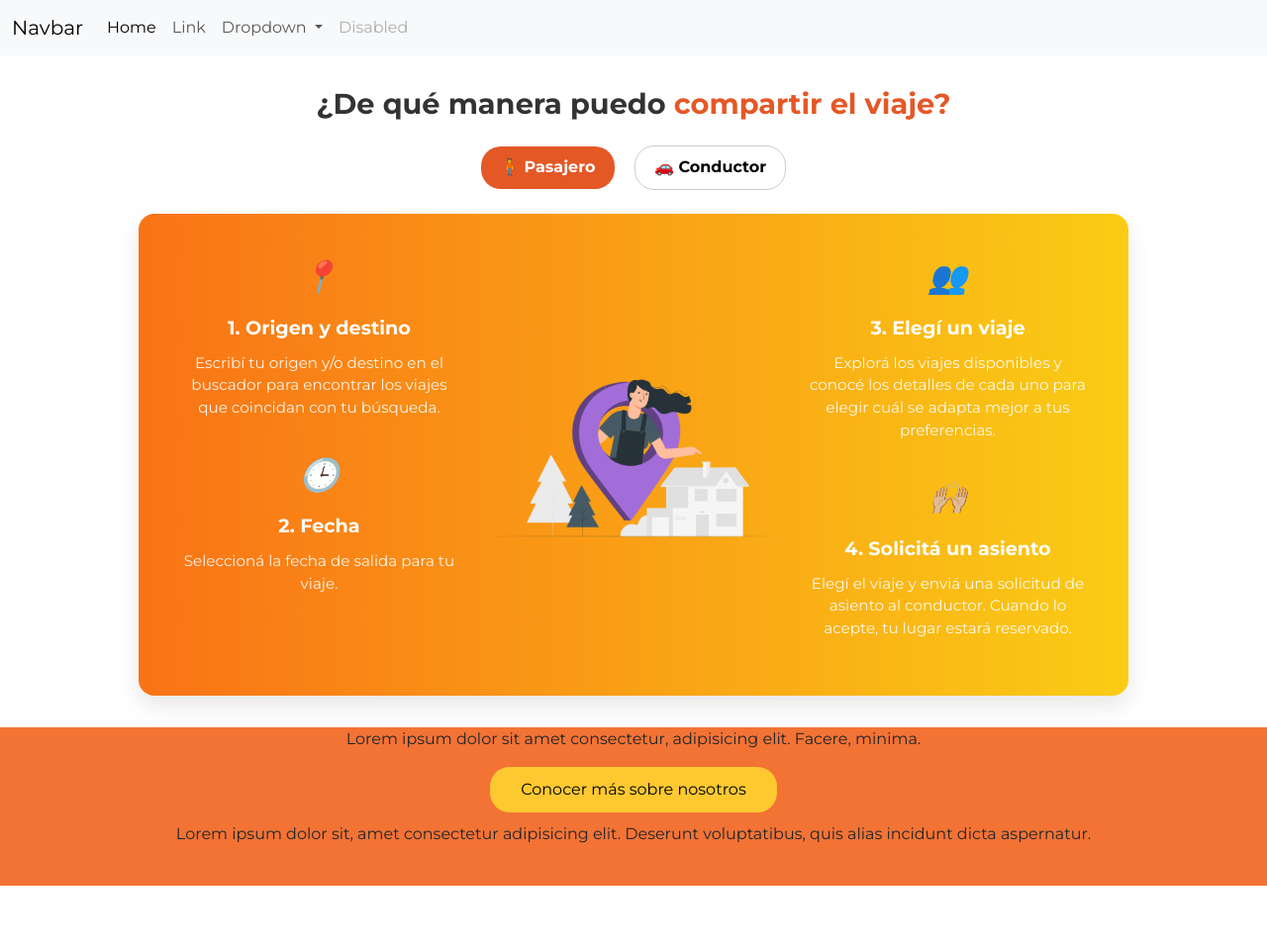
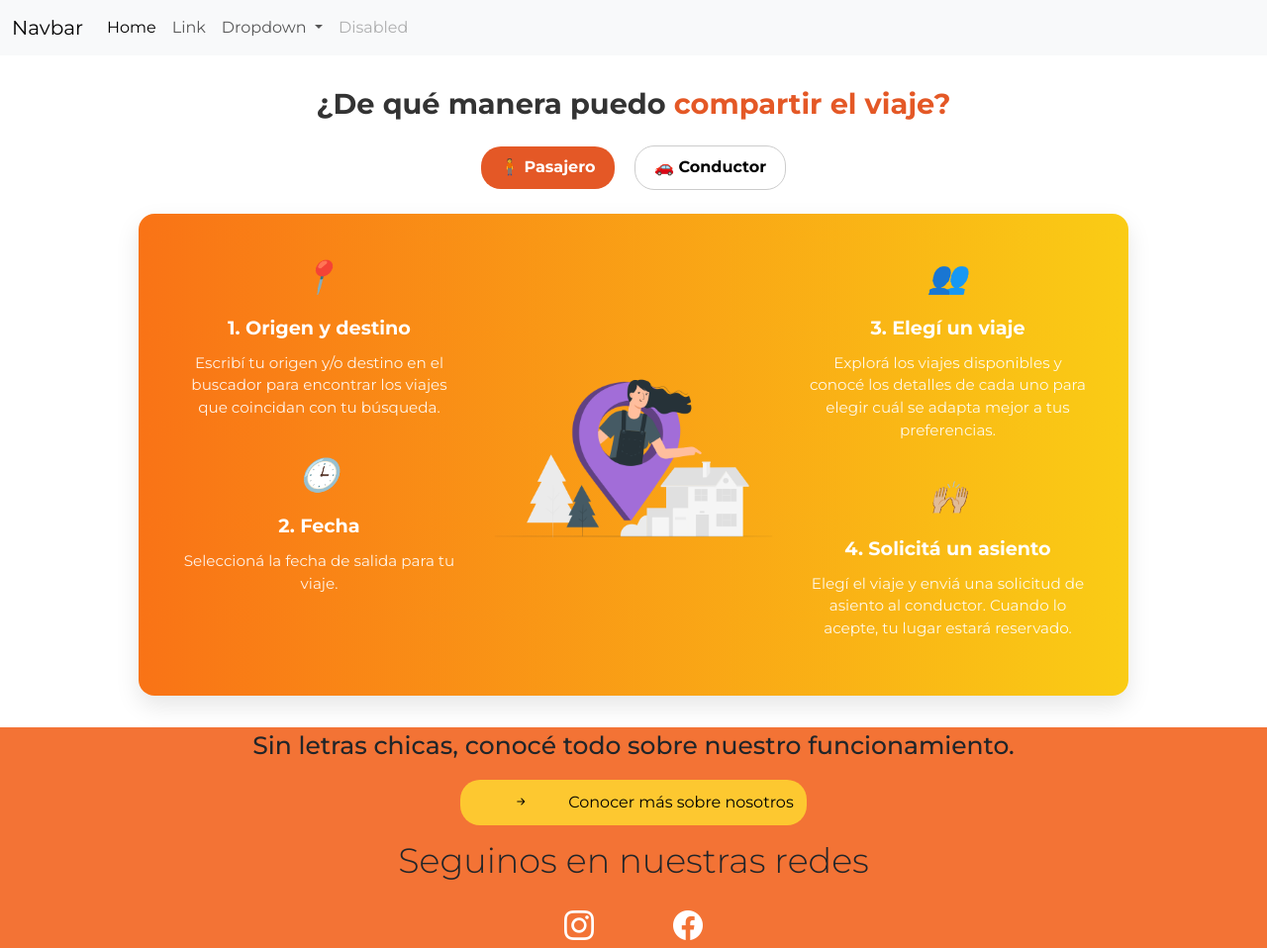
Before and after one commit to omastrangelo/olaGo, a plain HTML site: page index.html in a window 1280 px wide. Shown: the whole page at 99% size. Before the commit the page ends 895 px from the top, so only its background shows below. Drawn offline with nearby package versions, Linux system fonts and the light colour scheme.

Commit message:
arreglos de contenido y estilo en footer

```diff
--- a/css/styles.css
+++ b/css/styles.css
@@ -148,11 +148,37 @@ footer{
     display: contents;
 }
 
-.botonFooter{
-    background-color:#FDC830;
-    width: 290px; ;
-    height:46px ;
-    border-radius: 20px ;
-    border-style: none;
-    margin-bottom: 10px;
+.botonFooter {
+  background-color: #FDC830;
+  width: 350px;
+  height: 46px;
+  border-radius: 20px;
+  border: none;
+  margin-bottom: 10px;
 }
+
+
+.contenedorIconosFooter{
+  display: flex;
+  justify-content: center;
+  font-size: 30px;
+  color: white;
+}
+
+.bi, .bi-instagram{
+  margin-right: 40px;
+}
+
+.bi , .bi-facebook{
+margin-left: 40px;
+}
+
+.primerElementoFooter p{
+  font-weight:500;
+  font-size: 25px;
+}
+
+.segundoElementoFooter p{
+  font-weight:300;
+  font-size: 35px;
+}
--- a/index.html
+++ b/index.html
@@ -10,7 +10,9 @@
         integrity="sha384-QWTKZyjpPEjISv5WaRU9OFeRpok6YctnYmDr5pNlyT2bRjXh0JMhjY6hW+ALEwIH" crossorigin="anonymous">
     <link rel="preconnect" href="https://fonts.googleapis.com">
     <link rel="preconnect" href="https://fonts.gstatic.com" crossorigin>
-    <link href="https://fonts.googleapis.com/css2?family=Montserrat:ital,wght@0,100..900;1,100..900&display=swap" rel="stylesheet">
+    <link href="https://fonts.googleapis.com/css2?family=Montserrat:ital,wght@0,100..900;1,100..900&display=swap"
+        rel="stylesheet">
+    <link rel="stylesheet" href="https://cdn.jsdelivr.net/npm/bootstrap-icons@1.11.3/font/bootstrap-icons.css">
     <link rel="stylesheet" href="./css/styles.css">
     <link rel="stylesheet" href="./css/responsive.css">
 </head>
@@ -95,22 +97,22 @@
 
     <footer>
         <div class="primerElementoFooter">
-            <p>Lorem ipsum dolor sit amet consectetur, adipisicing elit. Facere, minima.</p>
-            <button class="botonFooter">Conocer más sobre nosotros</button>
+            <p>Sin letras chicas, conocé todo sobre nuestro funcionamiento.</p>
+            <button class="botonFooter"><i class="bi bi-arrow-right-short"></i>Conocer más sobre nosotros</button>
         </div>
-        <div><p>Lorem ipsum dolor sit, amet consectetur adipisicing elit. Deserunt voluptatibus, quis alias incidunt dicta aspernatur.</p>
-            <div>
-                <img src="" alt="" class="redesSociales">
-                <img src="" alt="" class="redesSociales">
+        <div class="segundoElementoFooter">
+            <p>Seguinos en nuestras redes</p>
+            <div class="contenedorIconosFooter">
+                <i class="bi bi-instagram"></i>
+                <i class="bi bi-facebook"></i>
             </div>
 
         </div>
     </footer>
 
     <script src="https://cdn.jsdelivr.net/npm/bootstrap@5.3.3/dist/js/bootstrap.bundle.min.js"
-        integrity="sha384-YvpcrYf0tY3lHB60NNkmXc5s9fDVZLESaAA55NDzOxhy9GkcIdslK1eN7N6jIeHz"
-        crossorigin="anonymous">
-    </script>
+        integrity="sha384-YvpcrYf0tY3lHB60NNkmXc5s9fDVZLESaAA55NDzOxhy9GkcIdslK1eN7N6jIeHz" crossorigin="anonymous">
+        </script>
     <script src="./js/main.js"></script>
 </body>
 
```
